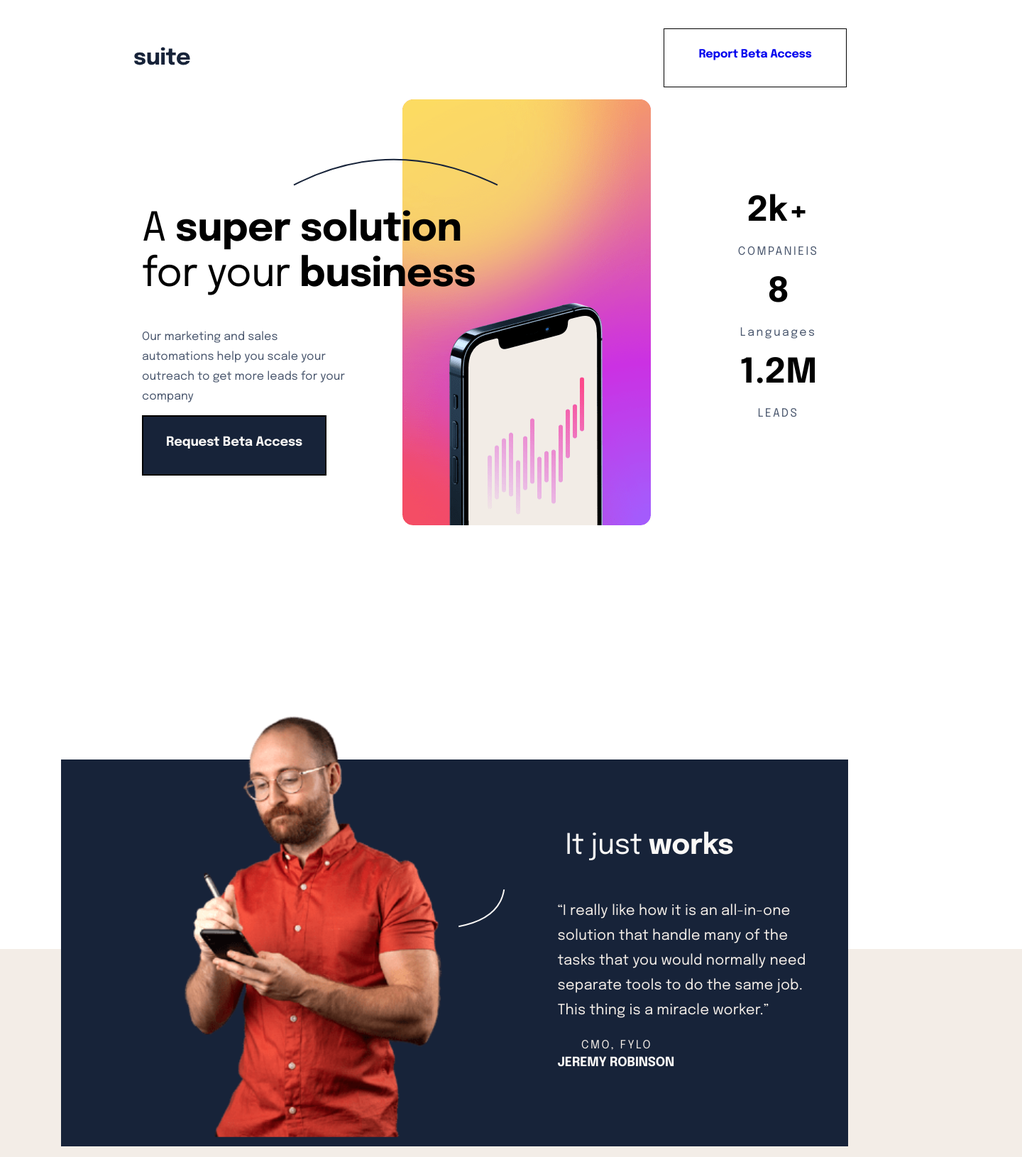
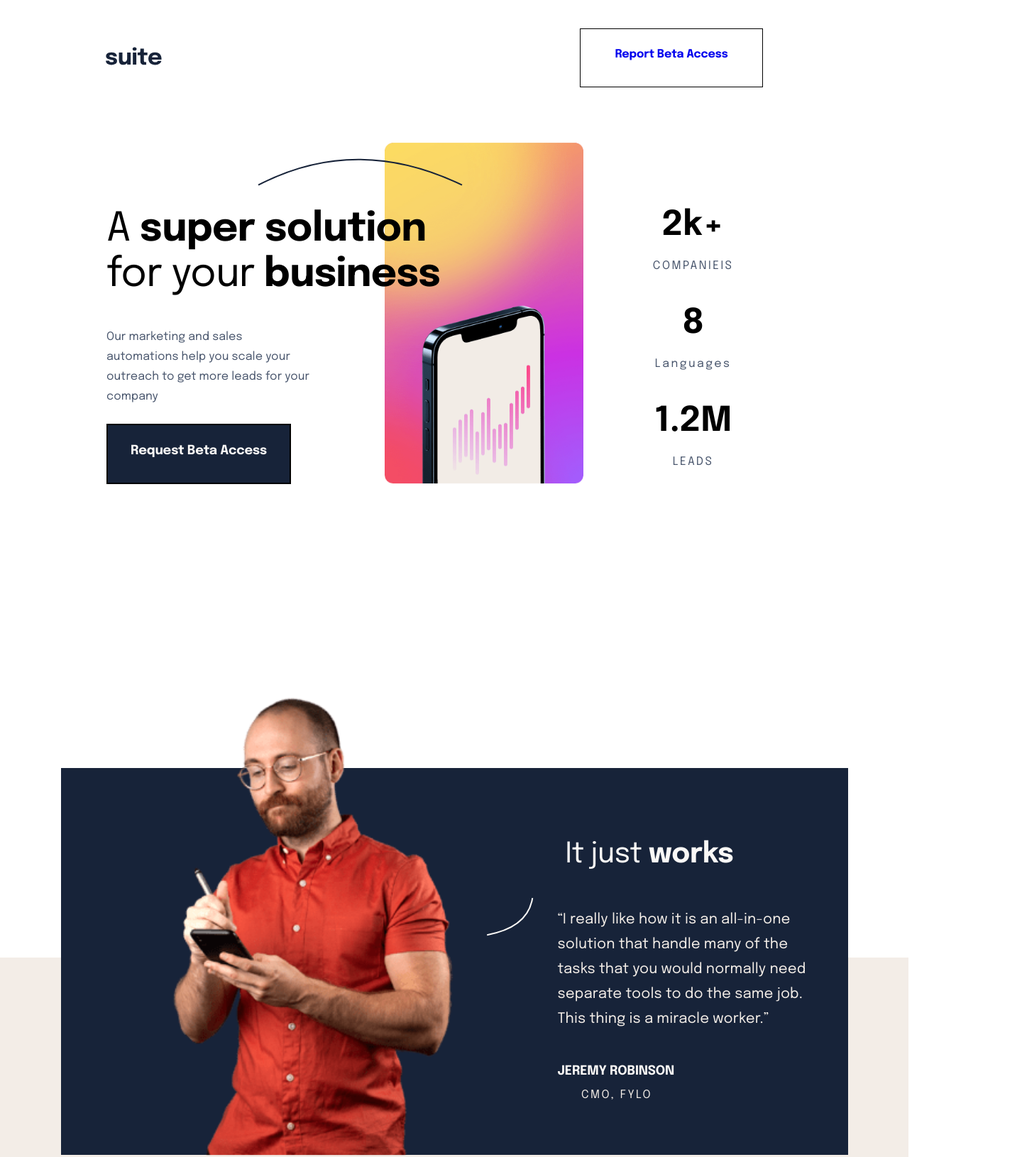
Before and after one commit to Michael-Selby/suit-landing, a plain HTML site: page index.html in a window 1280 px wide. Shown: the top 1630 px of the page at 71% size, 1440 px wide, since content can reach past the window. Drawn offline with Linux system fonts and the light colour scheme.

Commit message:
landing suit

```diff
--- a/media.css
+++ b/media.css
@@ -276,11 +276,14 @@
     border: 1px solid black;
     width: 219px;
     margin-right: 47px;
+    height: 56px;
+    padding-top: 20px;
+
   }
   .large-pattern {
     width: 231.19px;
     height: 29px;
-    top: 218.68px;
+    top: 88.68px;
     left: 262px;
     border: 2px;
     margin-top: 42.7px;
@@ -317,13 +320,17 @@
     line-height: 28px;
     letter-spacing: 0.08888889104127884px;
     text-align: left;
-    width: 209px;
     height: 84px;
     top: 433px;
     left: 39px;
     color: #49566d;
     margin-left: 10px;
     margin-top: 40px;
+    width: 350px;
+    height: 84px;
+
+
+
   }
   .last-text {
     font-family: Epilogue;
@@ -333,8 +340,6 @@
     letter-spacing: -0.18000000715255737px;
     text-align: center;
 
-    width: 193px;
-    height: 32px;
     top: 15px;
     left: 32px;
     border: 2px solid black;
@@ -342,14 +347,18 @@
     background-color: #172339;
     margin-left: 10px;
     margin-top: 40px;
+    width: 256px;
+    height: 61px;
+    padding-top: 20px;
+
   }
   .last-text::after {
     content: url(images/image-hero-portrait.png);
     position: absolute;
     top: 100px;
-    left: 330px;
+    left: 380px;
     z-index: -1;
-    scale: 1;
+    scale: 0.8;
   }
   .num {
     font-family: Epilogue;
@@ -375,17 +384,20 @@
   }
   .flexbox-container3 {
     background-color: #172339;
-    width: auto;
-    height: 684px;
+
     top: 1102px;
     left: 39px;
-    margin: 0 10px;
+    margin: auto auto;
     margin-top: 18rem;
+    width: 689px;
+    height: 684px;
+
+
   }
   .flexbox-container3::after {
     content: url(images/man-image.png);
     position: absolute;
-    top: 1000px;
+    top: 1090px;
     left: 250px;
   }
   .sec-header-text {
@@ -419,7 +431,7 @@
     height: 96px;
     top: 88px;
     color: #f3ede7;
-    margin: auto 100px;
+    margin: auto auto;
     margin-bottom: 50px;
   }
   h5 {
@@ -442,8 +454,12 @@
     text-align: center;
     color: #f3ede7;
   }
+  .last-last-text{
+    margin-top: -40px;
+    margin-left: 30px;
+  }
   .small-pattern {
-    margin-left: 360px;
+    margin-left: 300px;
     transform: translateY(250px);
   }
   .flexbox-container4 {
@@ -493,6 +509,7 @@
     margin-top:-178px;
     position: absolute;
     z-index: -1;
+
 }
 .fsuit,
 .Csuit,
--- a/style.css
+++ b/style.css
@@ -7,6 +7,7 @@
     text-align: center;
     transition: all is;
     color: #172339;
+    margin-right: 165px;
 
 }
 .reportbtn:hover{
@@ -25,15 +26,16 @@ color:#FAF8F6;
 .num{
     position: relative;
     margin:auto 80px;
-    top: 100px;
-    left: 100px;
+    top: 80px;
+    left: -20px;
+    margin-top: 40px;
 }
 
 
 .flexbox-container3::after{
     left:320px;
     top: 1109px;
-    scale: 1.5;
+    scale: 1.63;
 }
 
 
@@ -79,7 +81,7 @@ h5{
     margin-top: 110px;
 }
 .small-pattern{
-    padding-left: 200px;
+    padding-left: 300px;
     transform: translateY(183px);
 }
 .last-text{
@@ -88,6 +90,7 @@ h5{
     padding-top: 20px;
     text-align: center;
     transition: all is;
+    margin-top: 52px;
 }
 .last-text:hover{
 background-image: linear-gradient(#A060FF, #CB30E3, #FFA84E);
@@ -99,6 +102,7 @@ border: none;
 }
 .some-text{
     width: 17.9375rem;
+    margin-top: 40px;
 
 }
 .fsuit{
@@ -107,14 +111,14 @@ border: none;
 
 
 .first-side{
-margin-left: 110px;
+margin-left: 60px;
 }
 .suit-logo{
-    margin:auto 150px;
+    margin:auto 110px;
 }
 .last-text::after{
     position: absolute;
-    left: 567px;
+    left: 507px;
     top: 140px;
 }
 .flexbox-container1{
@@ -147,11 +151,18 @@ margin-left: 110px;
     cursor: pointer;
 }
 .flexbox-container4{
-    width: 1440px;
+    width: 100%;
     background-color: #F3EDE7;
     height: 464px;
     margin-top: -278px;
     position: relative;
     z-index: -1;
 }
+.last-last-text{
+padding-top: 70px;
+position: absolute;
+left: 789px;
+
+
 }
+}
```
Also changed, not shown: index.html (+1 -1 lines).
